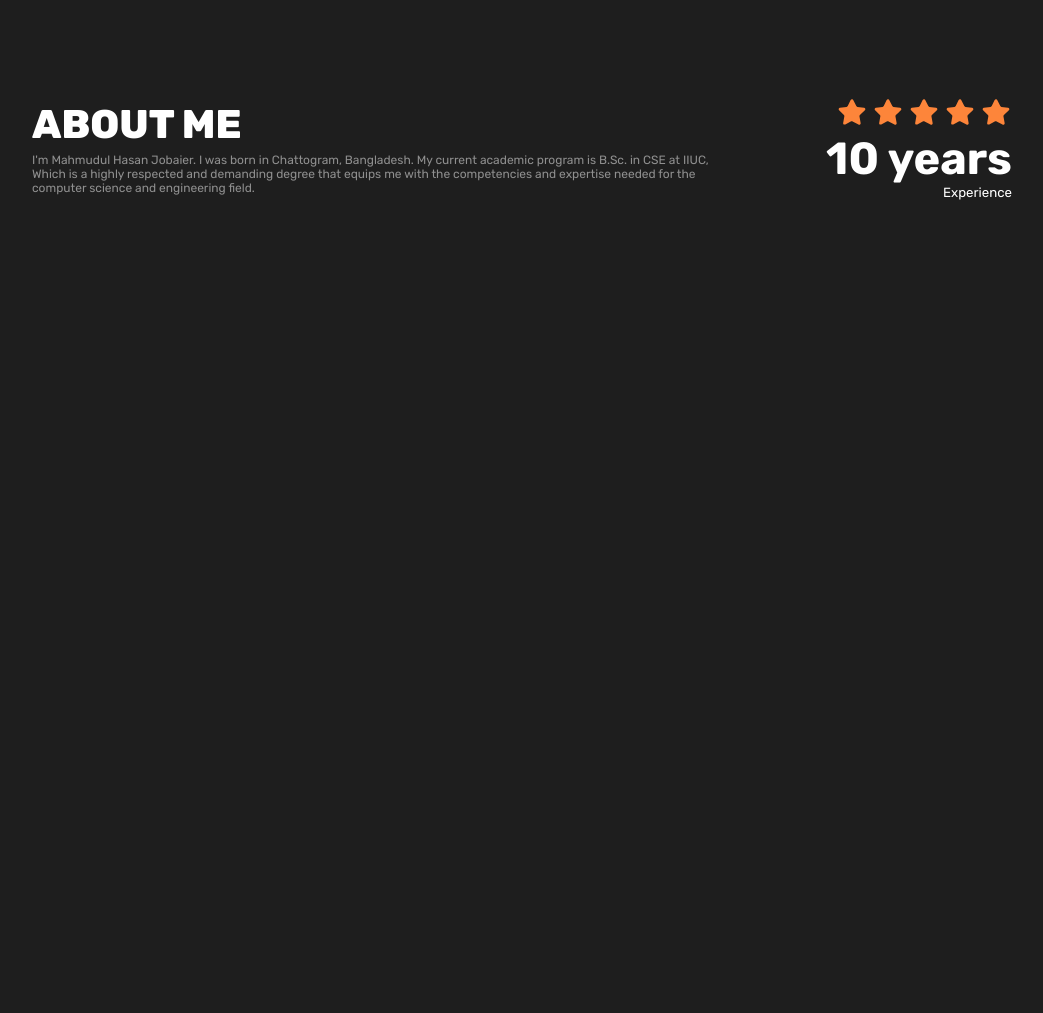
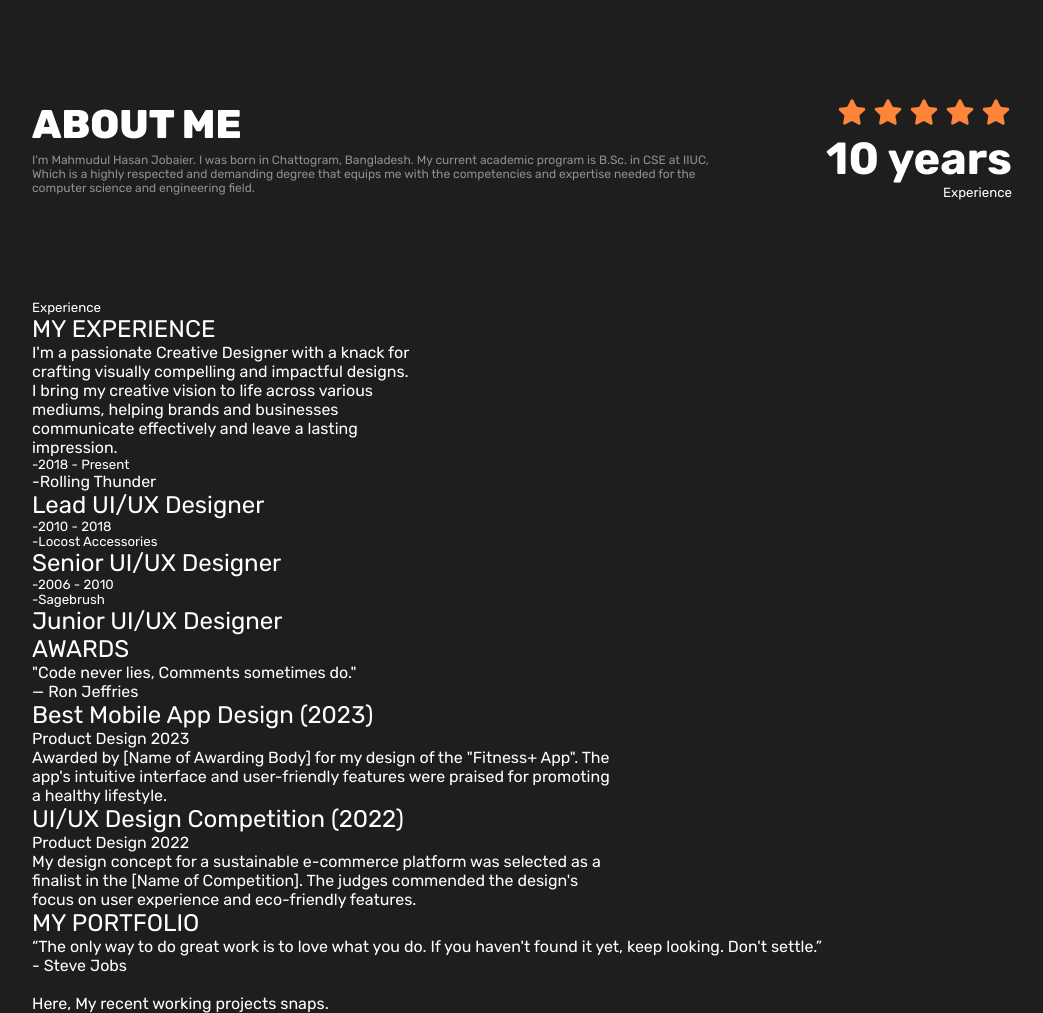
Before and after one commit to Jobaieer/phwd21-assignment-one, a plain HTML site: page First Assignment/Portfolio/index.html in a window 1280 px wide. Shown: the part 908-1921 px from the top of the page, without its empty margins (118-1161 px from the left). Before the commit the page ends 1208 px from the top, so only its background shows below. Drawn offline with Linux system fonts and the light colour scheme.

Commit message:
25/07/2024 - Working on HTML File - My Experience Section, Awards Section, My Portfolio Section (Top Part).

```diff
--- a/First Assignment/Portfolio/index.html
+++ b/First Assignment/Portfolio/index.html
@@ -424,5 +424,100 @@
         <h5>Experience</h5>
       </div>
     </section>
+    <!-- About Me Section End -->
+
+    <!-- ========= My Experience Section  ========= -->
+    <section id="my-experience">
+      <div class="my-experience-left">
+        <h5>Experience</h5>
+        <h1>MY EXPERIENCE</h1>
+        <p>
+          I'm a passionate Creative Designer with a knack for <br />
+          crafting visually compelling and impactful designs. <br />I bring my
+          creative vision to life across various <br />
+          mediums, helping brands and businesses <br />communicate effectively
+          and leave a lasting <br />
+          impression.
+        </p>
+      </div>
+      <div class="my-experience-right">
+        <div class="experience-block">
+          <div class="right-up">
+            <h5>-2018 - Present</h5>
+            <p>-Rolling Thunder</p>
+          </div>
+          <h1>Lead UI/UX Designer</h1>
+        </div>
+        <div class="experience-block">
+          <div class="right-up">
+            <h5>-2010 - 2018</h5>
+            <h5>-Locost Accessories</h5>
+          </div>
+          <h1>Senior UI/UX Designer</h1>
+        </div>
+        <div class="experience-block">
+          <div class="right-up">
+            <h5>-2006 - 2010</h5>
+            <h5>-Sagebrush</h5>
+          </div>
+          <h1>Junior UI/UX Designer</h1>
+        </div>
+      </div>
+    </section>
+    <!-- My Experience Section End -->
+
+    <!-- ========= Awards Section  ========= -->
+    <section id="awards">
+      <div class="top">
+        <h1>AWARDS</h1>
+        <p>
+          "Code never lies, Comments sometimes do." <br />
+          — Ron Jeffries
+        </p>
+      </div>
+      <div class="awards-details">
+        <div class="awards-f">
+          <div class="awards-flex-fs">
+            <h1>Best Mobile App Design (2023)</h1>
+            <p>Product Design 2023</p>
+          </div>
+          <p>
+            Awarded by [Name of Awarding Body] for my design of the "Fitness+
+            App". The <br />
+            app's intuitive interface and user-friendly features were praised
+            for promoting <br />
+            a healthy lifestyle.
+          </p>
+        </div>
+        <div class="awards-s">
+          <div class="awards-flex-fs">
+            <h1>UI/UX Design Competition (2022)</h1>
+            <p>Product Design 2022</p>
+          </div>
+          <p>
+            My design concept for a sustainable e-commerce platform was selected
+            as a <br />
+            finalist in the [Name of Competition]. The judges commended the
+            design's <br />
+            focus on user experience and eco-friendly features.
+          </p>
+        </div>
+      </div>
+    </section>
+    <!--  Awards Section End -->
+
+    <!-- ========= My Portfolio Section  ========= -->
+    <section id="my-portfolio">
+      <div class="top">
+        <h1>MY PORTFOLIO</h1>
+        <p>
+          “The only way to do great work is to love what you do. If you haven't
+          found it yet, keep looking. Don't settle.” <br />
+          - Steve Jobs <br />
+          <br />
+          Here, My recent working projects snaps.
+        </p>
+      </div>
+    </section>
   </body>
 </html>
```
